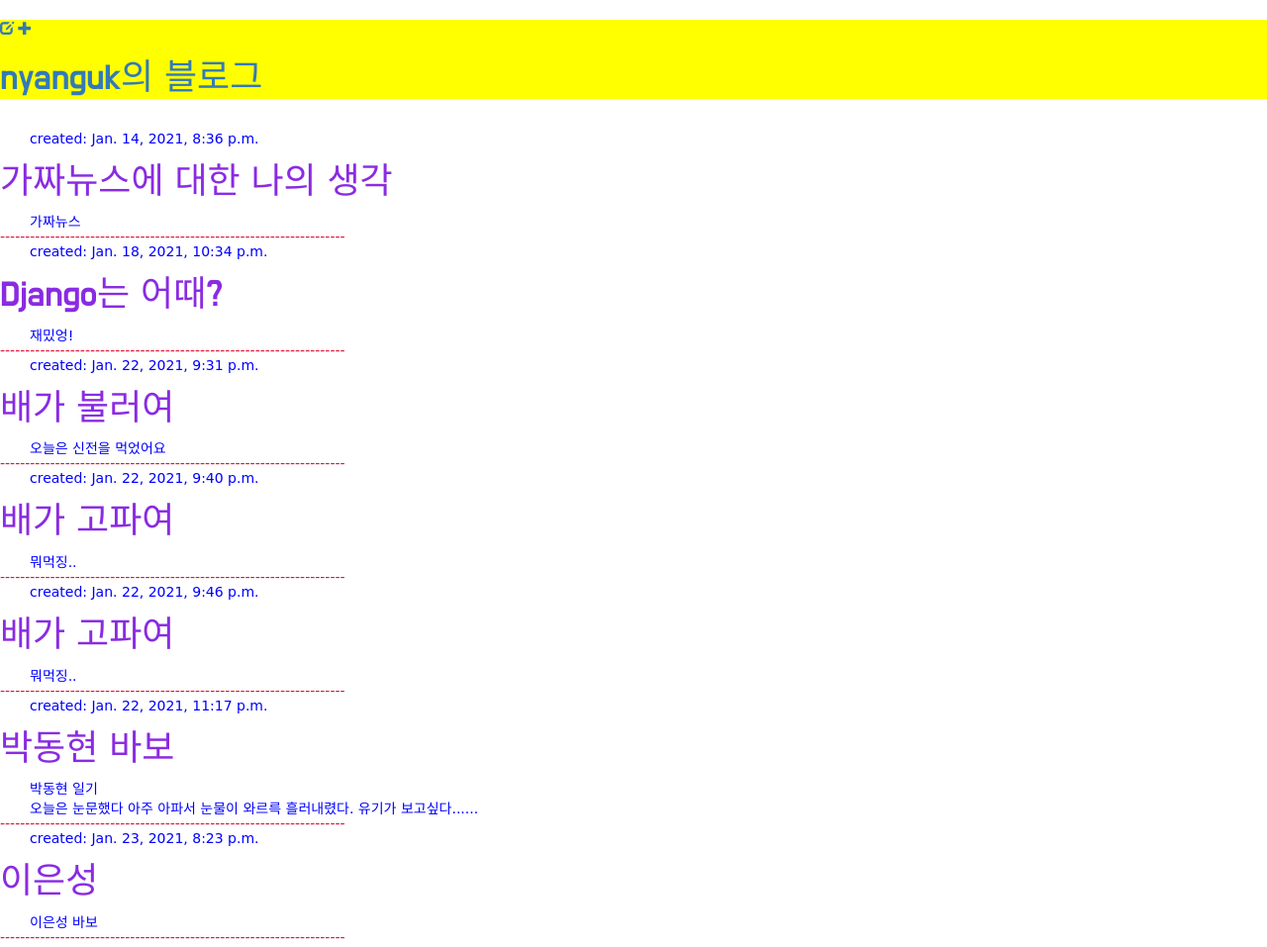
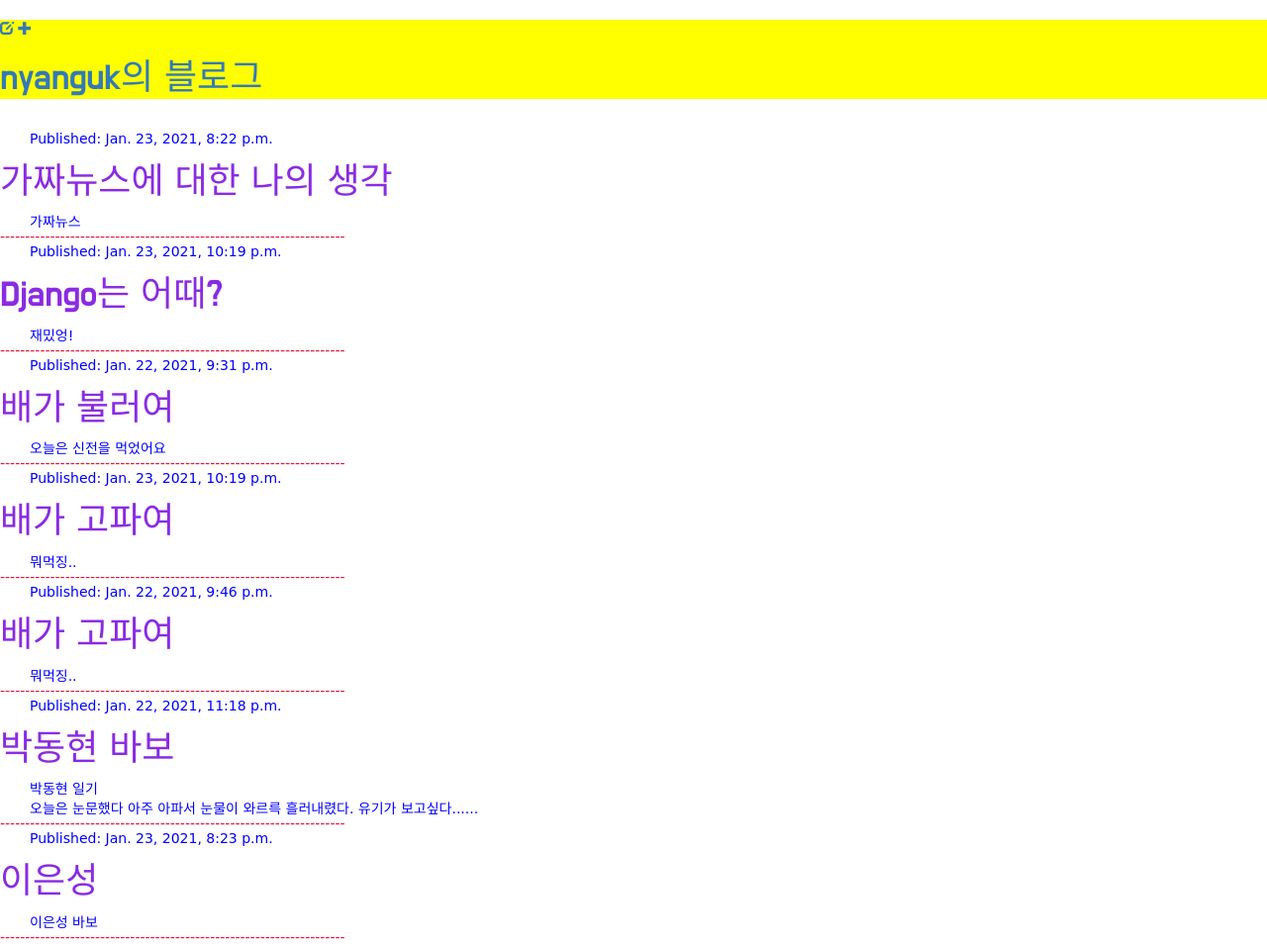
Before and after one commit to NyangUk/Django, a Django app: page / in a window 1280 px wide. Shown: the whole page at 99% size. Run offline with Django 3.2, Linux system fonts and the light colour scheme; some libraries are stand-ins or nearby versions; some web fonts are replaced.

Commit message:
Created->Published

```diff
--- a/blog/templates/blog/post_list.html
+++ b/blog/templates/blog/post_list.html
@@ -3,7 +3,7 @@
 {% block content %}
     {% for post in posts %}
         <div>
-            <p>created: {{ post.created_date }}</p>
+            <p>Published: {{ post.published_date }}</p>
             <h1><a href="{% url 'post_detail' pk=post.pk %}">{{ post.title }}</a></h1>
             <p>{{ post.text|linebreaksbr }}</p>
             <div class="line">
```
